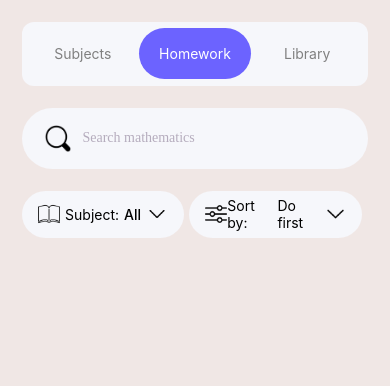
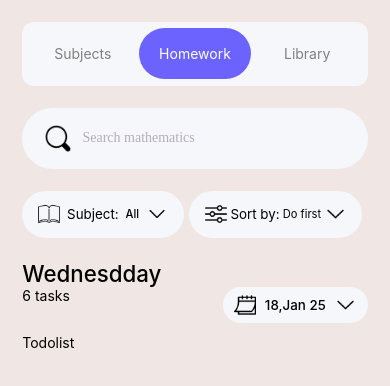
Before and after one commit to Mansoorali121/Student-Management-App-with-Firebase, a React Native app: screen / in a window 390 px wide. Shown: the top 386 px of the page. Built offline with nearby package versions, Linux system fonts and the light colour scheme.

Commit message:
to do card add

```diff
--- a/src/components/Subjecttabs.js
+++ b/src/components/Subjecttabs.js
@@ -12,24 +12,44 @@ const Subjecttabs = () => {
             source={require('../assets/icons/book.png')}
             style={styles.image}
           />
-          <Text>Subject:</Text>
-          <Text style={{ fontWeight: '500' }}>All</Text>
+          <Text style={styles.subjectname}>Subject:</Text>
+          <Text style={{ fontWeight: '500', fontSize: s(10) }}>All</Text>
           <Image
             source={require('../assets/icons/down-arrow.png')}
             style={styles.image}
           />
         </View>
-        <View style={[styles.bookbox,{width:s(155)}]}>
+        <View style={[styles.bookbox, { width: s(155) }]}>
           <Image
             source={require('../assets/icons/filter.png')}
             style={styles.image}
           />
-          <Text>Sort by:</Text>
-          <Text>Do first</Text>
+          <Text style={styles.subjectname}>Sort by:</Text>
+          <Text style={{ fontSize: s(10) }}>Do first</Text>
           <Image
             source={require('../assets/icons/down-arrow.png')}
             style={styles.image}
           />
+        </View>
+      </View>
+      {/* Footer  */}
+      <View style={styles.footer}>
+        <Text style={styles.footertitle}>Wednesdday</Text>
+        <View style={styles.datecontainer}>
+          <Text>6 tasks</Text>
+          <View style={styles.datebox}>
+            <Image
+              source={require('../assets/icons/calendar.png')}
+              style={styles.image}
+            />
+            <Text style={[styles.subjectname, { fontWeight: '500' }]}>
+              18,Jan 25
+            </Text>
+            <Image
+              source={require('../assets/icons/down-arrow.png')}
+              style={styles.image}
+            />
+          </View>
         </View>
       </View>
     </View>
@@ -53,5 +73,19 @@ const styles = StyleSheet.create({
     paddingHorizontal: s(14),
   },
   image: { height: s(20), width: s(20) },
-  boxcontainer:{ flexDirection: 'row', gap: s(5) }
+  boxcontainer: { flexDirection: 'row', gap: s(5) },
+  subjectname: { fontSize: s(12) },
+  footer: { marginTop: s(20) },
+  footertitle: { fontSize: s(20), fontWeight: '500' },
+  datecontainer: { flexDirection: 'row', justifyContent: 'space-between' },
+  datebox: {
+    backgroundColor: theme.colors.background,
+    width: s(130),
+    height: s(32),
+    justifyContent: 'space-between',
+    flexDirection: 'row',
+    alignItems: 'center',
+    borderRadius: theme.radius.round,
+    paddingHorizontal: s(10),
+  },
 });
--- /dev/null
+++ b/src/components/Todolist.js
@@ -0,0 +1,17 @@
+import { StyleSheet, Text, View } from 'react-native'
+import React from 'react'
+import { s } from 'react-native-size-matters';
+
+const Todolist = () => {
+  return (
+    <View style={styles.container}>
+      <Text>Todolist</Text>
+    </View>
+  )
+}
+
+export default Todolist;
+
+const styles = StyleSheet.create({
+    container:{marginTop:s(10)},
+})
--- a/src/screens/Tasks.js
+++ b/src/screens/Tasks.js
@@ -4,6 +4,7 @@ import Toptabs from '../components/Toptabs';
 import { s } from 'react-native-size-matters';
 import Searchbox from '../components/Searchbox';
 import Subjecttabs from "../components/Subjecttabs";
+import Todolist from "../components/Todolist";
 
 const Tasks = () => {
   return (
@@ -11,6 +12,7 @@ const Tasks = () => {
       <Toptabs />
       <Searchbox />
       <Subjecttabs/>
+      <Todolist/>
     </View>
   );
 };
```
Also changed, not shown: src/assets/icons/calendar.png (added).
